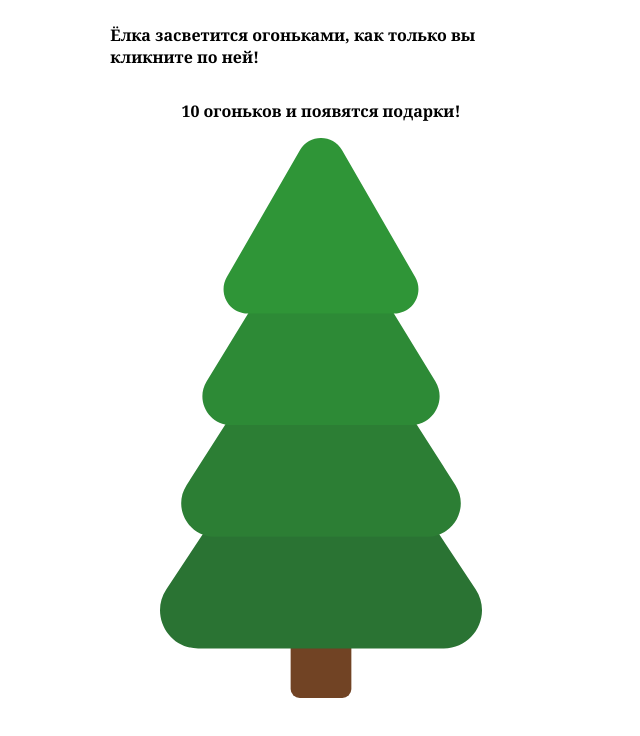
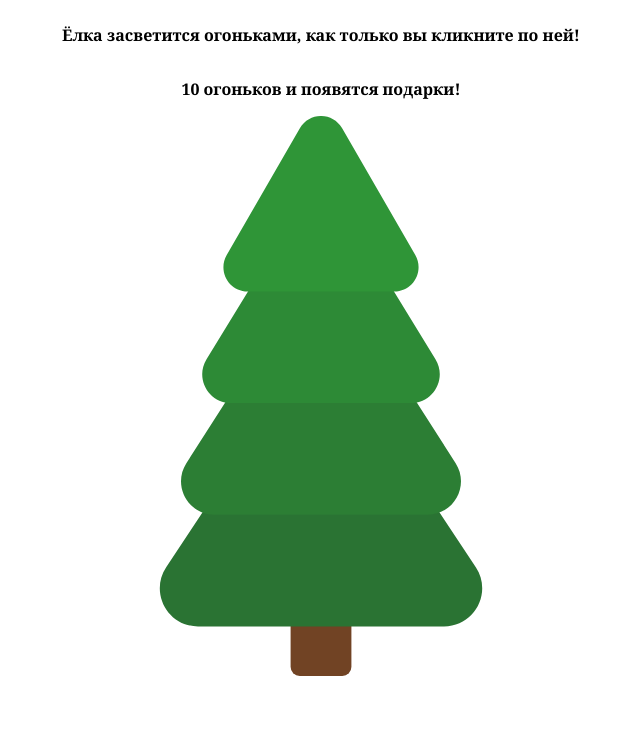
Before and after one commit to zabalueva/react_first, a React (Create React App) app: page / in a window 1280 px wide. Shown: the top 736 px of the page, without its empty margins (319-959 px from the left). Built offline with nearby package versions, Linux system fonts and the light colour scheme.

Commit message:
Transfer to flex

```diff
--- a/src/components/App/App.js
+++ b/src/components/App/App.js
@@ -21,6 +21,7 @@ function App() {
     <div className="App">
       <div className="wrap">
 
+        <div className="wrap_start">
           <p className='description'>Ёлка засветится огоньками, как только вы кликните по ней!</p>
           <p className='description'> 10 огоньков и появятся подарки!</p>
 
@@ -30,8 +31,9 @@ function App() {
             <Gifts />
           }
         </div>
+      </div>
 
-      <div>{
+      <div className="circle_array">{
         circles.map(({ coordX, coordY, id }) => {
           return <Circle
             key={id}
--- a/src/components/App/App.scss
+++ b/src/components/App/App.scss
@@ -4,16 +4,22 @@ html {
 }
 
 .wrap {
-    display: grid;
-    grid-template-columns: repeat(3, 1fr);
+    display: flex;
+    flex-direction: row;
+    justify-content: center;;
+}
+
+.wrap_start{
+    display: flex;
+    flex-direction: column;
+    justify-content: center;
 }
 
 .XMasTree {
     -webkit-tap-highlight-color: rgba(0, 0, 0, 0);
     height: 70vh;
     position: relative;
-    grid-column: 2;
-    justify-self: center;
+    justify-content: center;
     z-index: 1;
 
     &:hover {
@@ -21,11 +27,9 @@ html {
     }
 }
 
-
-
 .description{
-    grid-column: 2;
-    justify-self: center;
+    display: flex;
+    justify-content: center;
     font-family: Georgia, 'Times New Roman', Times, serif;
     font-weight: 600;
 }
--- a/src/components/Gifts/GiftFoodInfo/GiftFoodInfo.scss
+++ b/src/components/Gifts/GiftFoodInfo/GiftFoodInfo.scss
@@ -1,4 +1,4 @@
 .meal {
     clip-path: circle();
-    width: 60vh;
+    width: 40vh;
 }
--- a/src/components/Gifts/Gifts.scss
+++ b/src/components/Gifts/Gifts.scss
@@ -1,21 +1,20 @@
 .wrapGifts {
-    grid-column: 2;
     z-index: 3;
 }
 
 .Gifts {
-    width: 100%;
+   /*  width: 100%; */
     display: flex;
     flex-direction: row;
     justify-content: center;
     position: relative;
-    bottom: 10vh;
+    bottom: 20vh;
     font-family: Georgia, 'Times New Roman', Times, serif;
     font-weight: 600;
 }
 
 .Gift{
-    width: 40%;
+    width: 30vh;
     z-index: 1000;
 
     &:hover {
@@ -24,8 +23,6 @@
 }
 
 
-
-
 .GiftDescr{
     font-family: Georgia, 'Times New Roman', Times, serif;
     font-weight: 600;
```
Also changed, not shown: 1 other file (tests, documents, lock files or other folders). Lines whose indentation alone changed are shown as unchanged.
